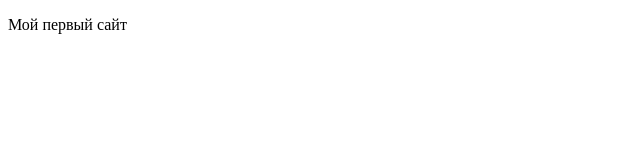
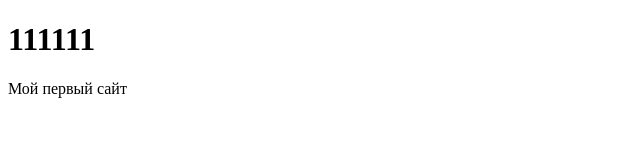
Before and after one commit to VelikanovSergei/ricin, a plain HTML site: page index.html in a window 1280 px wide. Shown: the whole page, without its empty margins (0-640 px from the left). Drawn offline with Linux system fonts and the light colour scheme.

Commit message:
внёс изменения в html

```diff
--- a/index.html
+++ b/index.html
@@ -8,6 +8,8 @@
 </head>
 
 <body>
+
+  <h1>111111</h1>
      <p>Мой первый сайт</p>
 </body>
 
```
